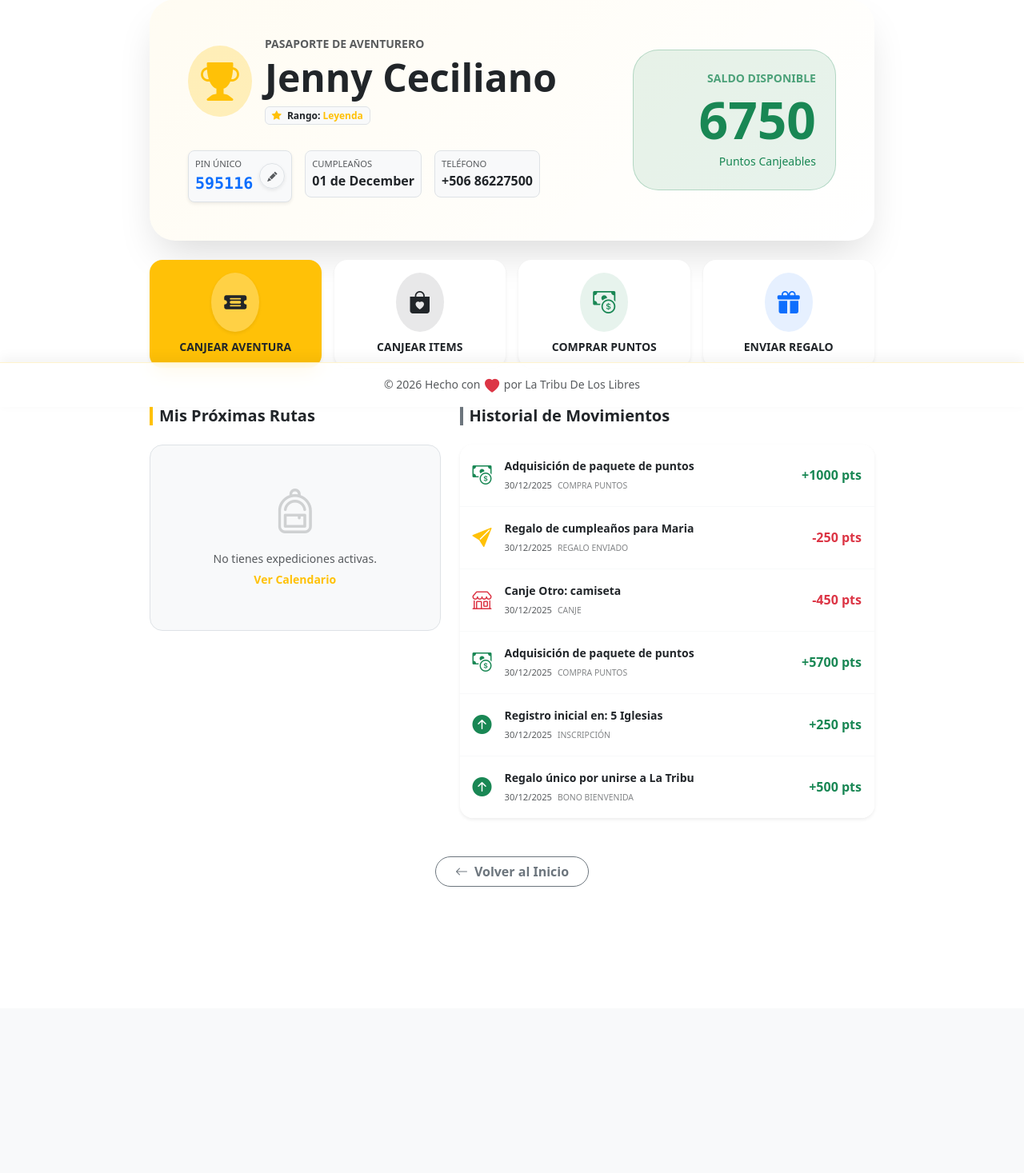
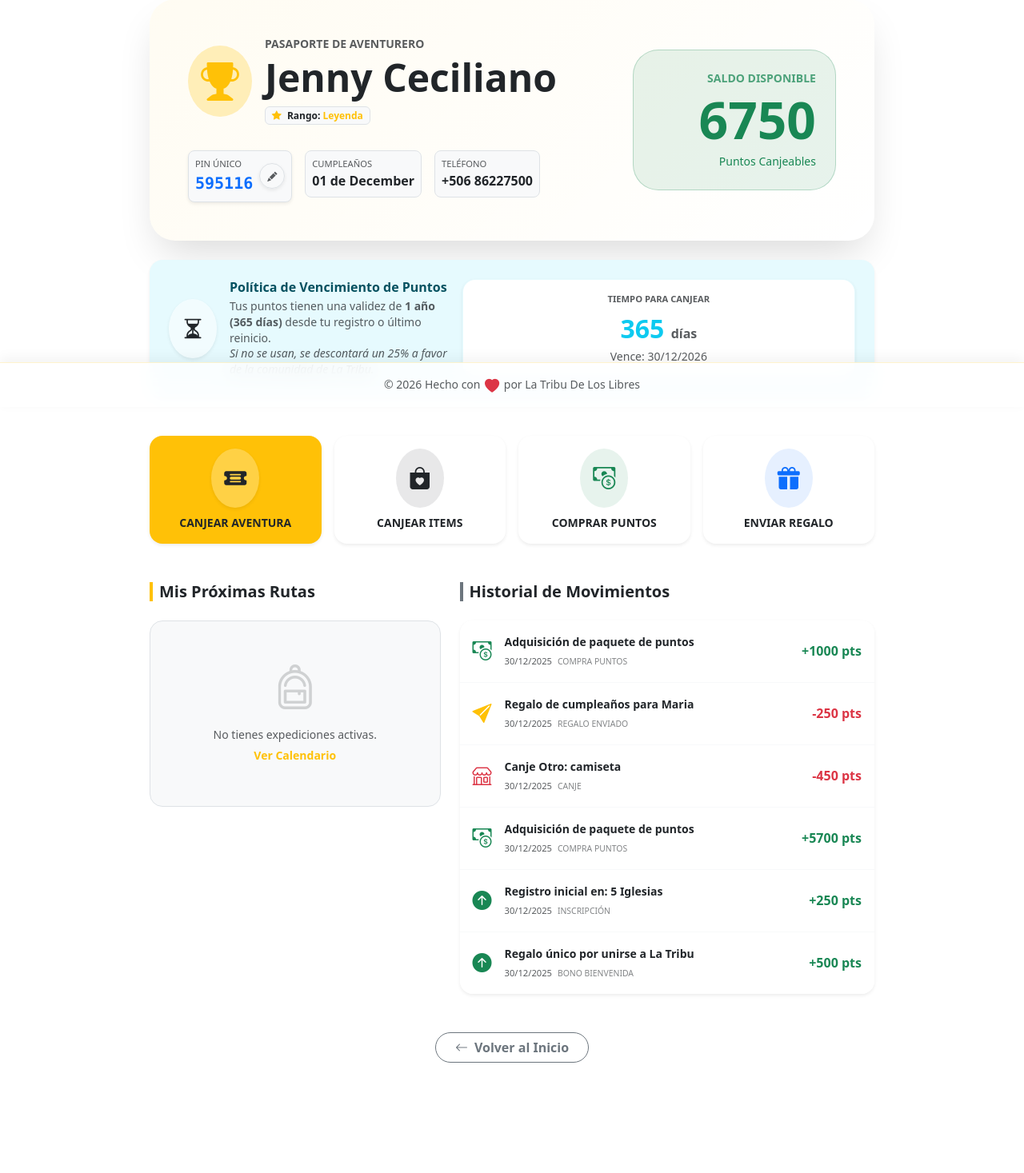
Before and after one commit to kerm1977/calendario, a Flask app: page /mi-perfil/595116 in a window 1280 px wide. Shown: the part 291-1758 px from the top of the page at 80% size. Before the commit the page ends 1400 px from the top, so only its background shows below. Run offline with Flask 3, Linux system fonts and the light colour scheme; some libraries are stand-ins or nearby versions.

Commit message:
Agregada la fecha de vencimiento

```diff
--- a/templates/perfil.html
+++ b/templates/perfil.html
@@ -85,6 +85,53 @@
             </div>
 
             <!-- ========================================================== -->
+            <!-- ALERTA DE VENCIMIENTO Y POLÍTICA DE PUNTOS (INTEGRADO) -->
+            <!-- ========================================================== -->
+            <div class="card border-0 shadow-sm rounded-4 mb-5 overflow-hidden animate__animated animate__fadeInUp" style="animation-delay: 0.1s;">
+                <!-- Cambia de color según la urgencia -->
+                <div class="card-body p-4
+                    {% if vencimiento.vencido %}bg-danger bg-opacity-10
+                    {% elif vencimiento.dias_restantes < 60 %}bg-warning bg-opacity-10
+                    {% else %}bg-info bg-opacity-10{% endif %}">
+
+                    <div class="d-flex flex-column flex-md-row justify-content-between align-items-center gap-3">
+                        <div class="d-flex align-items-center">
+                            <div class="p-3 rounded-circle me-3 bg-white bg-opacity-50 text-dark shadow-sm">
+                                <i class="bi bi-hourglass-split fs-3"></i>
+                            </div>
+                            <div>
+                                <h6 class="fw-bold mb-1
+                                    {% if vencimiento.vencido %}text-danger{% elif vencimiento.dias_restantes < 60 %}text-warning-emphasis{% else %}text-info-emphasis{% endif %}">
+                                    Política de Vencimiento de Puntos
+                                </h6>
+                                <p class="small mb-0 text-muted" style="line-height: 1.4;">
+                                    Tus puntos tienen una validez de <strong>1 año (365 días)</strong> desde tu registro o último reinicio.<br>
+                                    <span class="fst-italic">Si no se usan, se descontará un 25% a favor de la comunidad de La Tribu.</span>
+                                </p>
+                            </div>
+                        </div>
+
+                        <!-- CONTADOR REGRESIVO -->
+                        <div class="text-center bg-white p-3 rounded-4 shadow-sm border border-opacity-10 w-100 w-md-auto
+                            {% if vencimiento.vencido %}border-danger{% elif vencimiento.dias_restantes < 60 %}border-warning{% else %}border-info{% endif %}">
+                            <small class="text-uppercase fw-bold x-small text-muted d-block mb-1">Tiempo para canjear</small>
+
+                            {% if vencimiento.vencido %}
+                                <div class="text-danger fw-bold fs-4">¡PUNTOS VENCIDOS!</div>
+                                <small class="text-danger fw-bold d-block">Penalización de -{{ vencimiento.monto_penalizacion }} pts aplicable</small>
+                            {% else %}
+                                <div class="fw-bold fs-2
+                                    {% if vencimiento.dias_restantes < 60 %}text-warning{% else %}text-info{% endif %}">
+                                    {{ vencimiento.dias_restantes }} <span class="fs-6 text-muted">días</span>
+                                </div>
+                                <small class="text-muted d-block">Vence: {{ vencimiento.fecha_limite.strftime('%d/%m/%Y') }}</small>
+                            {% endif %}
+                        </div>
+                    </div>
+                </div>
+            </div>
+
+            <!-- ========================================================== -->
             <!-- BARRA DE ACCIONES RÁPIDAS (DISTRIBUIDA) -->
             <!-- ========================================================== -->
             <div class="row g-3 mb-5">
@@ -140,7 +187,7 @@
                     <h5 class="fw-bold mb-4 ps-2 border-start border-4 border-warning">Mis Próximas Rutas</h5>
                     {% if proximas %}
                         {% for booking in proximas %}
-                        <!-- CAMBIO: Borde sólido visible para diferenciar (border border-secondary-subtle) -->
+                        <!-- CAMBIO: Borde sólido visible para diferenciar -->
                         <div class="card border border-secondary border-opacity-25 shadow-sm rounded-4 mb-3 overflow-hidden">
                             <div class="card-body p-3">
                                 <div class="d-flex align-items-center">
@@ -149,7 +196,7 @@
                                     </div>
                                     <div class="ms-3 overflow-hidden w-100">
                                         <h6 class="fw-bold mb-1 text-truncate">{{ booking.event.title }}</h6>
-                                        <!-- CAMBIO: Mostrar Distancia en vez de texto genérico -->
+                                        <!-- CAMBIO: Mostrar Distancia -->
                                         <div class="d-flex justify-content-between align-items-center mt-2">
                                             <small class="text-muted">
                                                 <i class="bi bi-clock me-1"></i>{{ booking.event.event_date.strftime('%d/%m/%Y') }}
```
Also changed, not shown: instance/db.db.
